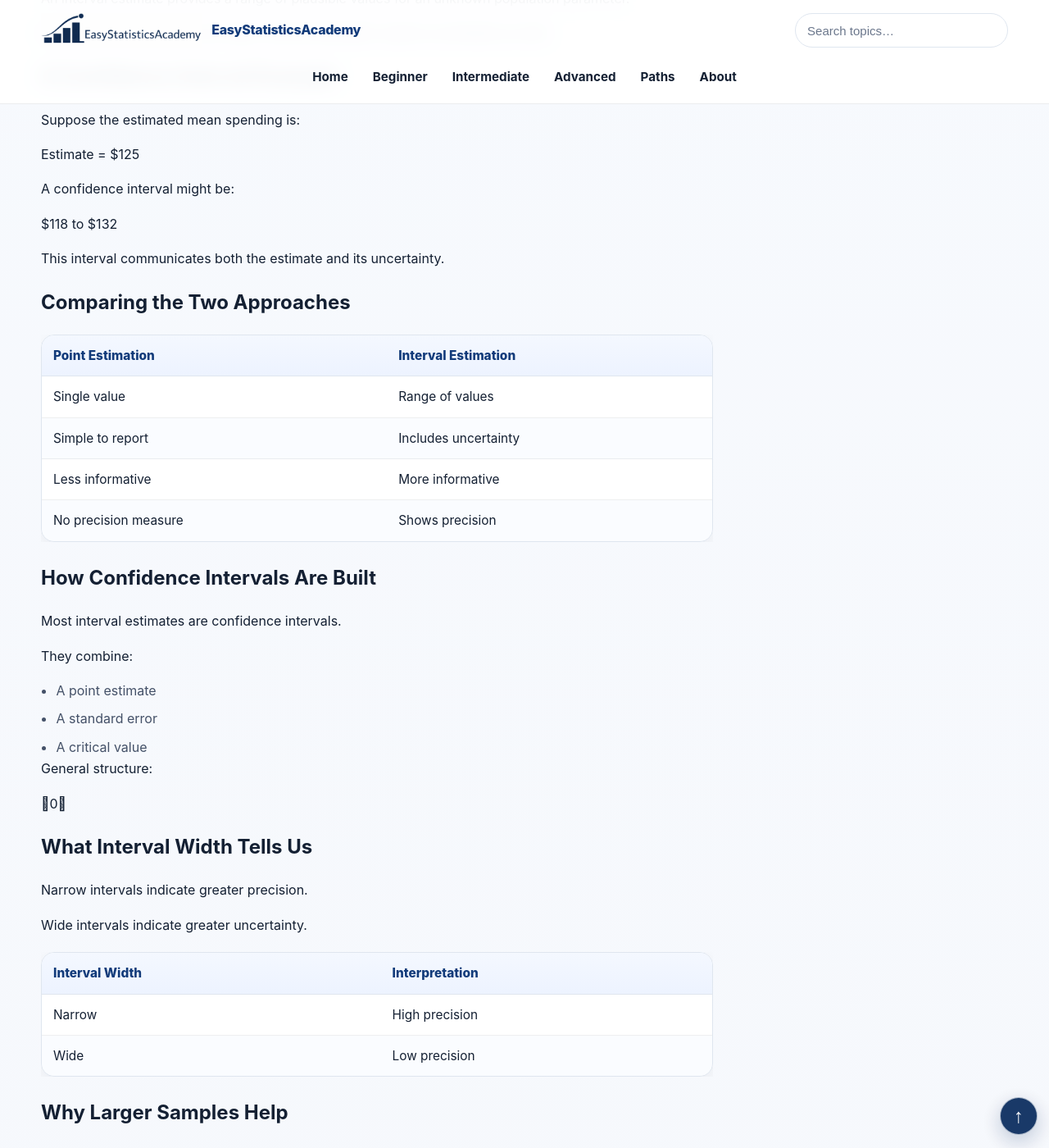
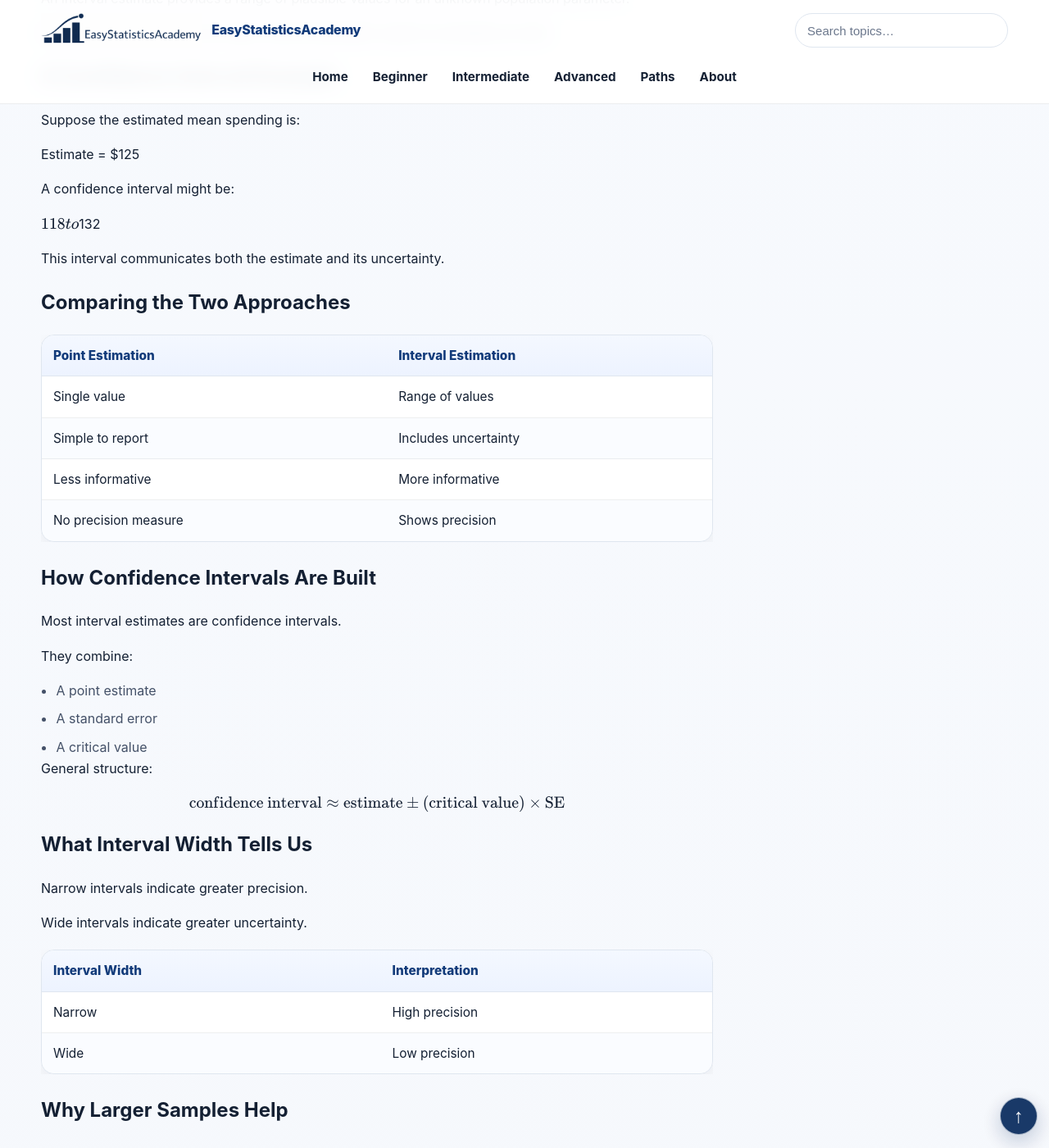
Before and after one commit to ammar-homaida-statistics/easystatisticsacademy, a Jekyll site: the page built from inference/foundations/point-vs-interval-estimation/index.md, in a window 1280 px wide and 1400 px high, scrolled down 2624 px. Shown: the whole window at 82% size. Built offline with Jekyll 4.4.1, drawn with Linux system fonts in a browser that asks for light colours; some of the changed text lies outside the part shown.

Commit message:
Restore verified mathematical expression in point-vs-interval-estimation

```diff
--- a/inference/foundations/point-vs-interval-estimation/index.md
+++ b/inference/foundations/point-vs-interval-estimation/index.md
@@ -381,7 +381,11 @@
       General structure:
     </p>
 
-    0
+
+    \[
+    \text{confidence interval}\approx\text{estimate}\pm(\text{critical value})\times\operatorname{SE}
+    \]
+
 
     <h2>What Interval Width Tells Us</h2>
 
```
